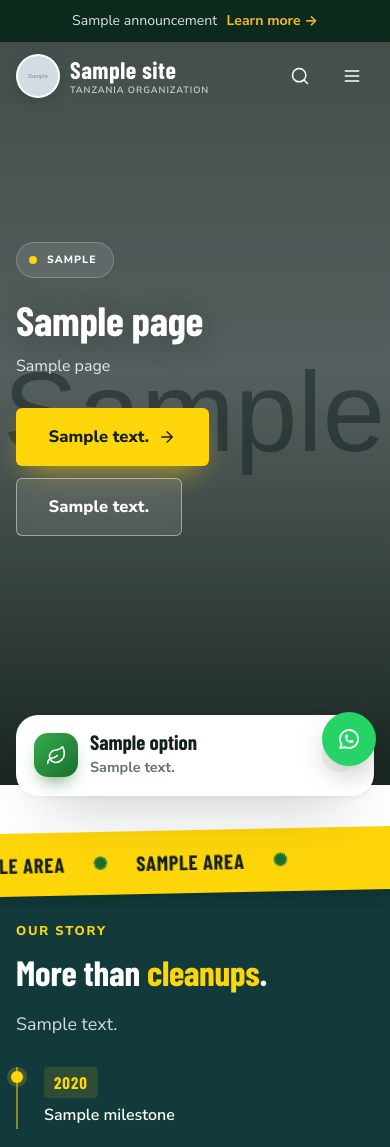
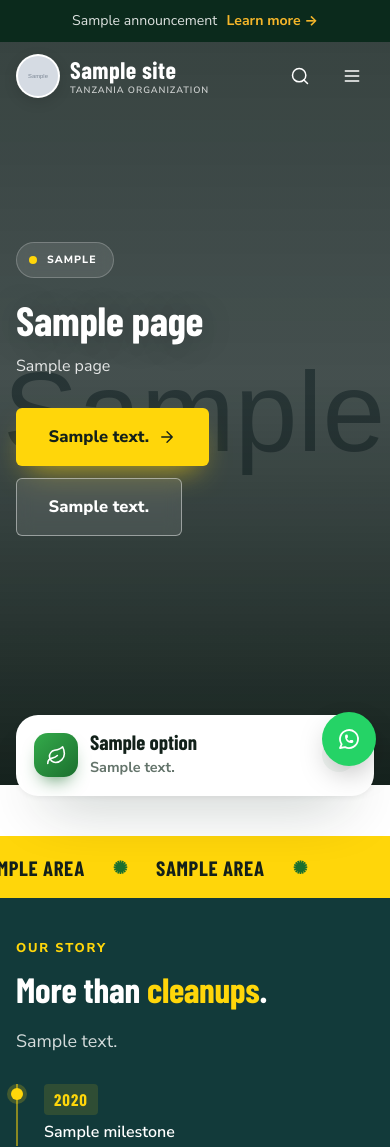
Before and after one commit to Barackwilliam/wemasa, a Django app: template templates/website/home.html in a window 390 px wide. Shown: the top 1147 px of the page. Run offline with Django 5.2, Linux system fonts and the light colour scheme; the template is opened without the code that fills it: most values are stand-ins (such as "Sample title", 1, 10 or a date in 2020); grey boxes marked "Sample" are stand-in pictures; some web fonts are replaced.

Commit message:
Straighten the focus-area band and dim the home hero photo
The scrolling yellow band is now level instead of tilted. The hero photo
sits under a slightly darker overlay so the text stands out more, with a
little extra saturation and contrast so it still looks rich.

Co-Authored-By: Claude Opus 5.5 <noreply@anthropic.com>
Claude-Session: https://claude.ai/code/session_017GvBpQryjFespwdqJg2ACL

```diff
--- a/static/css/home.css
+++ b/static/css/home.css
@@ -3,11 +3,12 @@
 .hm-hero .slide.is-active { min-height: min(94svh, 880px); }
 .hm-hero .slide::after {
   background:
-    linear-gradient(90deg, rgba(5, 18, 12, .9) 0%, rgba(5, 18, 12, .72) 38%, rgba(5, 18, 12, .2) 72%, rgba(5, 18, 12, .05) 100%),
-    linear-gradient(0deg, rgba(5, 18, 12, .85) 0%, rgba(5, 18, 12, 0) 38%),
-    linear-gradient(180deg, rgba(5, 18, 12, .55) 0%, rgba(5, 18, 12, 0) 22%);
+    linear-gradient(90deg, rgba(5, 18, 12, .92) 0%, rgba(5, 18, 12, .8) 38%, rgba(5, 18, 12, .5) 70%, rgba(5, 18, 12, .38) 100%),
+    linear-gradient(0deg, rgba(5, 18, 12, .88) 0%, rgba(5, 18, 12, 0) 40%),
+    linear-gradient(180deg, rgba(5, 18, 12, .6) 0%, rgba(5, 18, 12, 0) 24%);
 }
-.hm-hero .slide-bg { animation: hm-drift 22s ease-in-out infinite alternate; }
+/* Dimmed by the overlay above, but a little more saturated so the photo still looks rich. */
+.hm-hero .slide-bg { filter: saturate(1.18) contrast(1.06); animation: hm-drift 22s ease-in-out infinite alternate; }
 @keyframes hm-drift { from { transform: scale(1.02); } to { transform: scale(1.1) translate(-1%, -1%); } }
 .hm-hero .slide-body { padding-top: calc(var(--header-h) + 56px); padding-bottom: 190px; }
 .hm-hero .slide-body h1, .hm-hero .slide-title { font-size: clamp(2.6rem, 5.2vw, 4.6rem); line-height: .98; letter-spacing: -.005em; max-width: 13.5ch; margin-bottom: .32em; text-wrap: balance; text-shadow: 0 2px 30px rgba(0, 0, 0, .25); }
@@ -41,8 +42,8 @@
 .hm-stat:hover .hm-stat-go { background: var(--yellow); color: #13201a; transform: translateX(3px); }
 
 /* Moving band of focus areas */
-.hm-ticker-wrap { position: relative; z-index: 2; overflow: hidden; padding: 46px 0 14px; margin-bottom: -26px; }
-.hm-ticker { padding: 18px 0; background: var(--yellow); color: #13201a; transform: rotate(-1.2deg); margin-inline: -20px; box-shadow: 0 10px 30px -18px rgba(0, 0, 0, .5); }
+.hm-ticker-wrap { overflow: hidden; padding-top: 56px; }
+.hm-ticker { padding: 18px 0; background: var(--yellow); color: #13201a; }
 .hm-ticker-track { display: flex; width: max-content; gap: 28px; align-items: center; animation: hm-marquee 46s linear infinite; }
 .hm-ticker span { font-family: var(--font-display); font-size: clamp(1.3rem, 2vw, 1.75rem); font-weight: 800; text-transform: uppercase; letter-spacing: .03em; white-space: nowrap; }
 .hm-ticker .hm-ticker-dot { font-size: 1.1rem; color: var(--green-700); }
@@ -130,7 +131,7 @@
   .hm-hero, .hm-hero .slide.is-active { min-height: min(88svh, 760px); }
   .hm-hero .slide-body { padding-top: calc(var(--header-h) + 34px); padding-bottom: 150px; }
   .hm-hero .slide-body h1, .hm-hero .slide-title { font-size: clamp(2.3rem, 10.5vw, 3rem); }
-  .hm-hero .slide::after { background: linear-gradient(180deg, rgba(5, 18, 12, .7) 0%, rgba(5, 18, 12, .62) 45%, rgba(5, 18, 12, .9) 100%); }
+  .hm-hero .slide::after { background: linear-gradient(180deg, rgba(5, 18, 12, .76) 0%, rgba(5, 18, 12, .7) 45%, rgba(5, 18, 12, .92) 100%); }
   .hm-hero .hero-lead { font-size: 1rem; }
   .hm-pill { font-size: .66rem; letter-spacing: .1em; }
   .hm-stats-wrap { margin-top: -70px; }
@@ -141,7 +142,7 @@
   .hm-stat-icon { width: 44px; height: 44px; border-radius: 14px; }
   .hm-stat-icon .icon { width: 21px; height: 21px; }
   .hm-stat strong { font-size: 1.3rem; }
-  .hm-ticker-wrap { padding-top: 34px; }
+  .hm-ticker-wrap { padding-top: 40px; }
   .hm-ticker { padding: 14px 0; }
   .hm-vm { grid-template-columns: 1fr; gap: 16px; }
   .hm-focus { grid-template-columns: 1fr; gap: 14px; }
```
